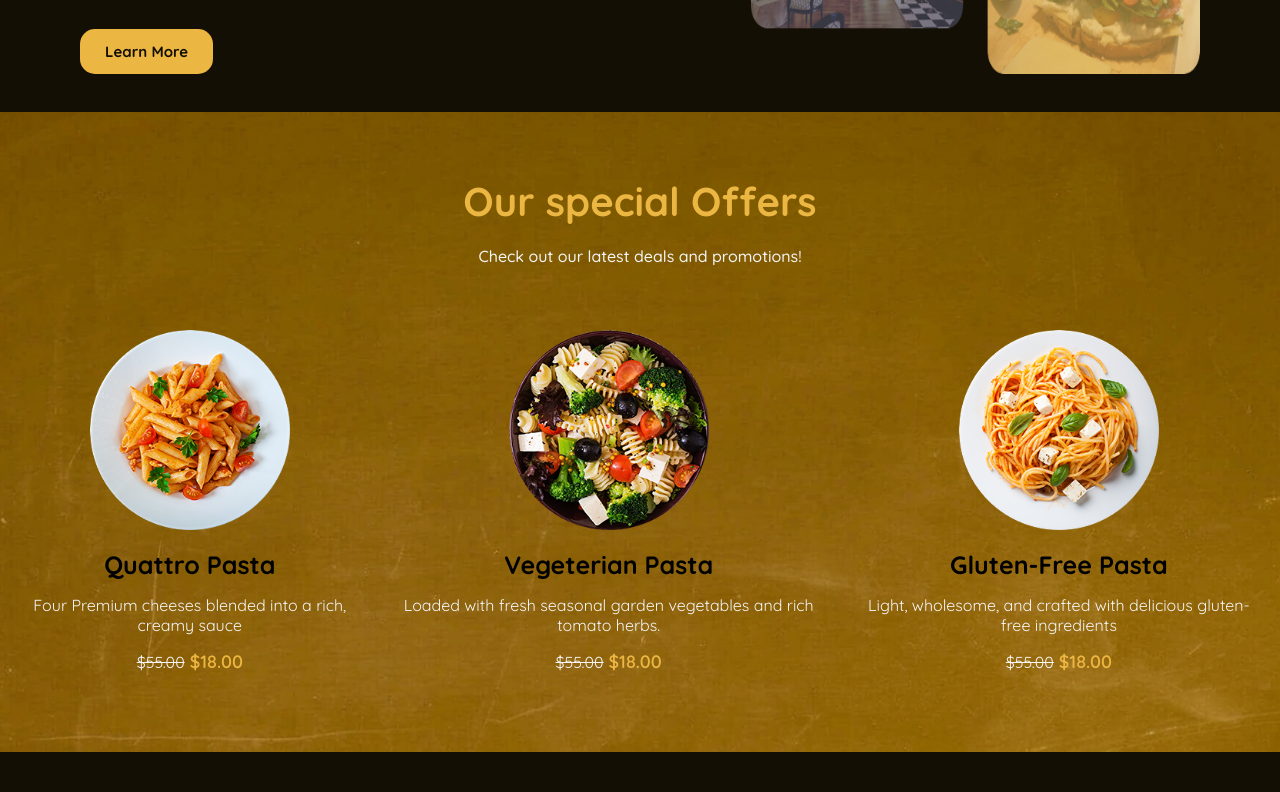
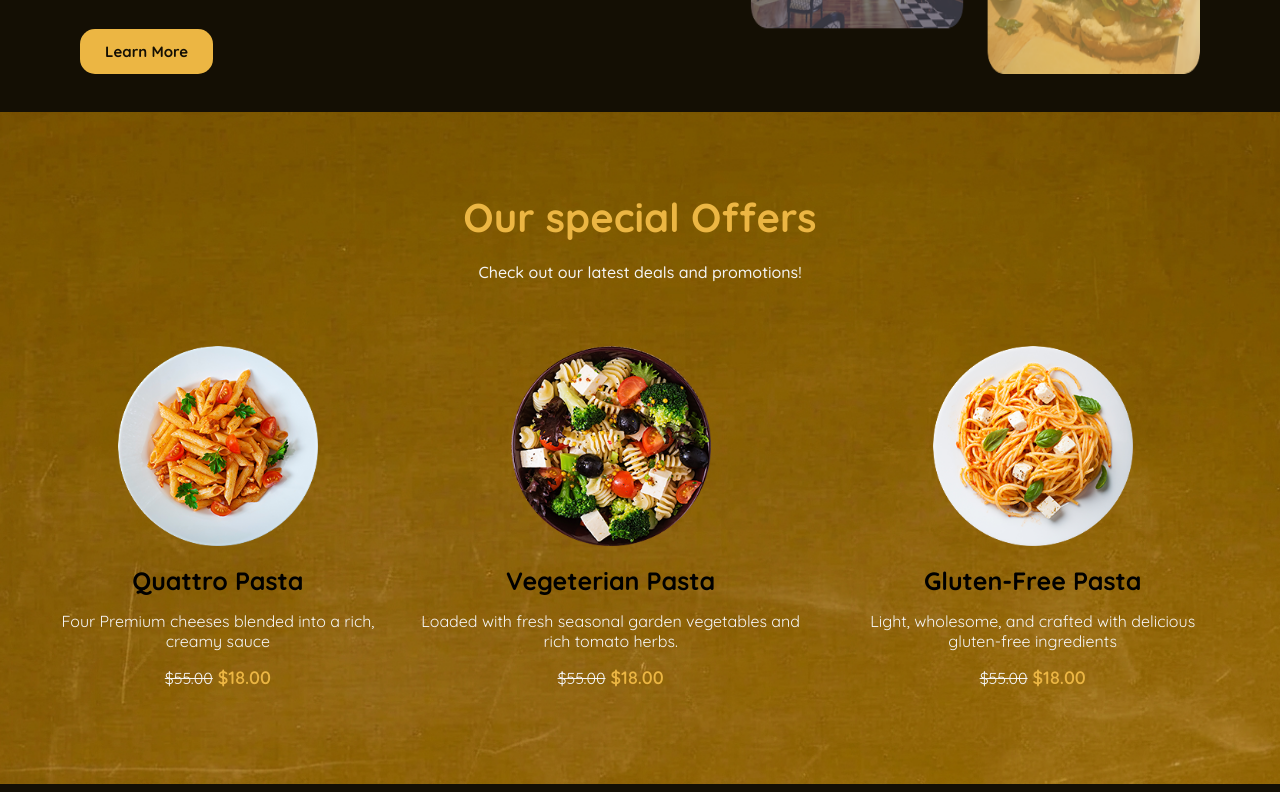
Before and after one commit to Hozifa503/oro, a plain HTML site: page index.html in a window 1280 px wide. Shown: the part 1408-2200 px from the top of the page. Drawn offline with Linux system fonts and the light colour scheme.

Commit message:
Make offers section height flexible to prevent content overflow

```diff
--- a/style.css
+++ b/style.css
@@ -183,13 +183,21 @@ header * {
 }
 
 #offers {
-    height: 80vh;
+    min-height: 80vh;
+    height: auto;
+    width: 100%;
     display: flex;
     justify-content: center;
+    align-items: center;
+    padding: 5rem 20px;
+    position: relative;
     background: url(./images/offer-background.jpg) center center/cover fixed;
 }
 
 #offers .container {
+    width: 100%;
+    max-width: 1200px;
+    margin: 0 auto;
     background-color: #140f0400;
 }
 
```
